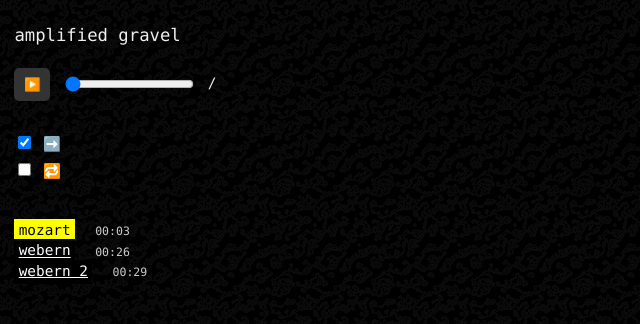
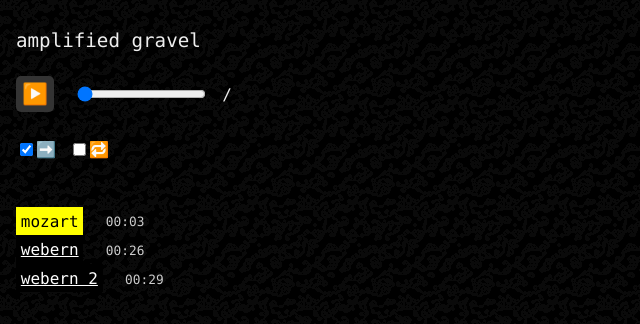
Before and after one commit to ggorlen/amplified-gravel, a plain HTML site: page index.html in a window 1280 px wide. Shown: the whole page, without its empty margins (0-640 px from the left). Drawn offline with nearby package versions, Linux system fonts and the light colour scheme.

Commit message:
more style tweaks

```diff
--- a/style.css
+++ b/style.css
@@ -7,7 +7,6 @@ body {
   padding: 1em;
   background: #000 url(wallpaper.png);
   font-family: Menlo,Monaco,Lucida Console,Liberation Mono,DejaVu Sans Mono,Bitstream Vera Sans Mono,Courier New,monospace,serif;
-  font-size: 0.9em;
   color: #eee;
 }
 section {
@@ -38,8 +37,8 @@ ul {
   display: inline-block;
 }
 .tracks li {
-  margin-top: 0.3em;
-  margin-bottom: 0.3em;
+  margin-top: 0.6em;
+  margin-bottom: 0.6em;
 }
 .tracks li a {
   color: #fff;
@@ -82,17 +81,31 @@ ul {
 .player, .controls {
   display: none;
 }
+.controls ul {
+  display: flex;
+  flex-flow: row wrap;
+  align-items: center;
+}
 .controls li {
-  padding-top: 0.5em;
+  padding-right: 0.8em;
+}
+.controls li label {
+  display: flex;
+  flex-flow: row wrap;
+  align-items: flex-end;
+}
+button, input {
+  font-family: inherit;
+  font-size: inherit;
 }
 button {
-  padding: 0.7em;
+  padding: 0.3em;
   background: #333;
   color: #eee;
   border: 0;
   border-radius: 5px;
   cursor: pointer;
-  font-family: inherit;
+  font-size: 1.3em;
 }
 button:hover {
   background: #222;
```
Also changed, not shown: 1 other file.
